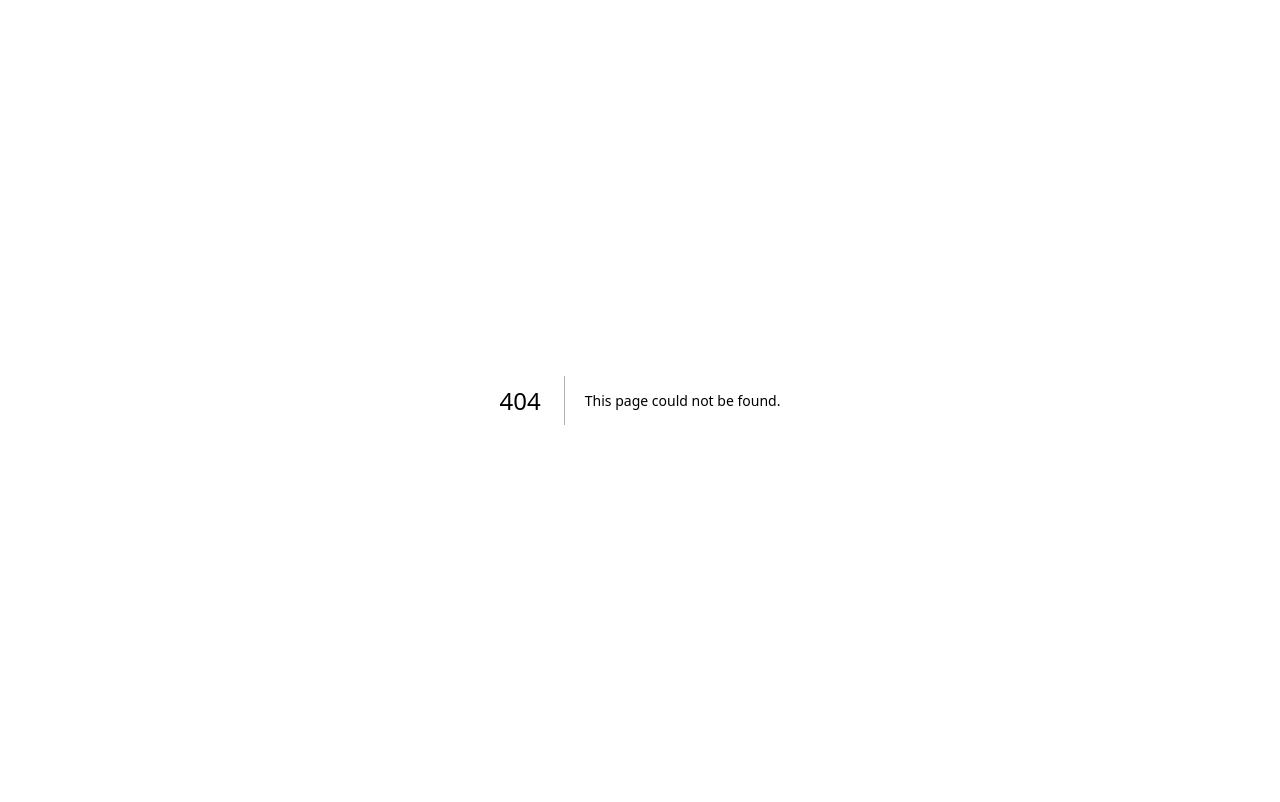
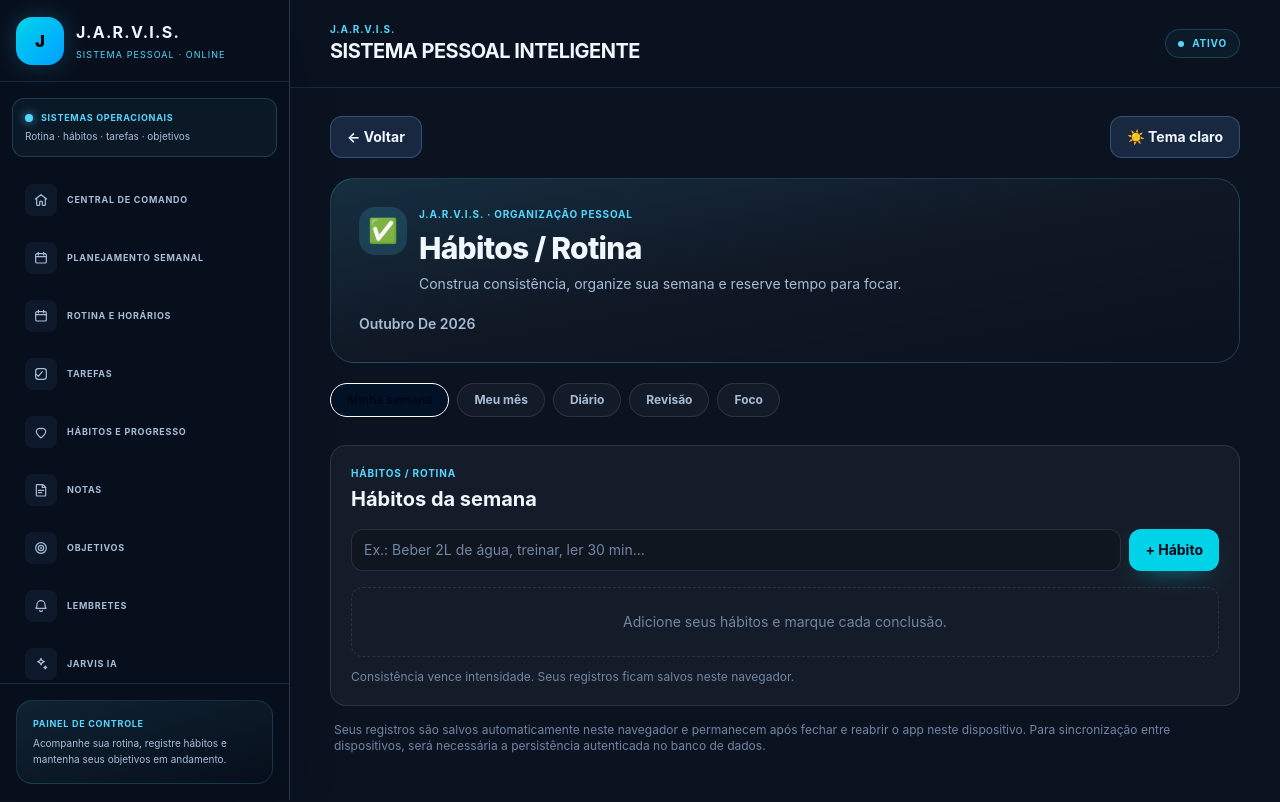
Before and after one commit to gebarbosaa/this_jarvis, a Next.js app: page /habitos-rotina in a window 1280 px wide. Before the commit this address had no page. Built offline with nearby package versions, Linux system fonts and the light colour scheme.

Commit message:
feat: add habitos-rotina module route

```diff
--- /dev/null
+++ b/src/app/(app)/habitos-rotina/page.tsx
@@ -0,0 +1,5 @@
+import { PersonalModules } from '@/components/modules/PersonalModules';
+
+export default function Page() {
+  return <PersonalModules module="habitos-rotina" />;
+}
```
